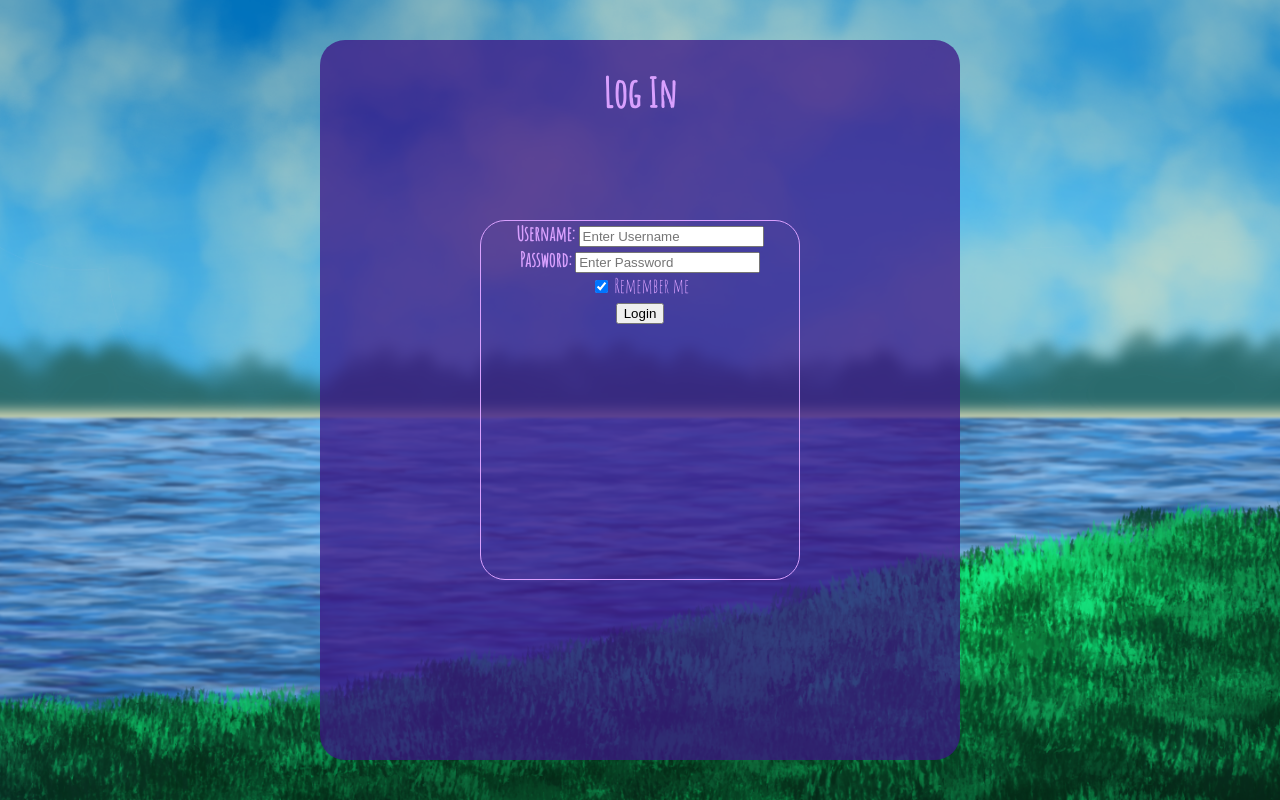
After one commit to MousehMakes/Project3, a web app: file login.html in a window 1280 px wide. The commit adds this page. Run offline with its HTML, style and script files only (its server is not run), Linux system fonts and the light colour scheme; some libraries are stand-ins or nearby versions.

Commit message:
added login page

```diff
--- a/assets/css/style.css
+++ b/assets/css/style.css
@@ -103,9 +103,9 @@ a {
     right: 0%;
     bottom: 0%;
     margin: auto;
-    top: 25%;
+    top: 50%;
     left: 50%;
-    transform: translateX(-50%) translateY(-25%);
+    transform: translateX(-50%) translateY(-50%);
 
 
 }
@@ -117,8 +117,7 @@ a {
     right: 0%;
     bottom: 0%;
     margin: auto;
-    top: 50%;
-    transform:  translateY(-25%);
+    vertical-align: middle;
     overflow: scroll;
     border: 1px solid #D9A0FE;
     border-radius: 25px;
--- /dev/null
+++ b/login.html
@@ -0,0 +1,41 @@
+<!DOCTYPE html>
+<html>
+
+<head>
+  <meta charset="utf-8" />
+  <meta http-equiv="X-UA-Compatible" content="IE=edge">
+  <title>Log In</title>
+  <script src="main.js"></script>
+  <link rel="stylesheet" type="text/css" href="assets/css/style.css">
+  <link href="https://fonts.googleapis.com/css?family=Amatic+SC" rel="stylesheet">
+  <script src="https://npmcdn.com/tether@1.2.4/dist/js/tether.min.js"></script>
+  <script src="https://cdnjs.cloudflare.com/ajax/libs/jquery/3.2.1/jquery.min.js"></script>
+  <script src="https://npmcdn.com/bootstrap@4.0.0-alpha.5/dist/js/bootstrap.min.js"></script>
+</head>
+
+<body>
+  <div class="signupContainer">
+    <h1>Log In</h1>
+    <div class="signupContent">
+      <div class="innerSignupContent">
+        <label for="uname">
+          <b>Username: </b>
+        </label>
+        <input type="text" placeholder="Enter Username" name="uname" required>
+        <br>
+        <label for="psw">
+          <b>Password: </b>
+        </label>
+        <input type="password" placeholder="Enter Password" name="psw" required>
+        <br>
+        <label>
+          <input type="checkbox" checked="checked" name="remember"> Remember me
+        </label>
+        <br>
+        <button type="submit">Login</button>
+      </div>
+    </div>
+  </div>
+</body>
+
+</html>
```
Also changed, not shown: index.html (+2 -20 lines).
